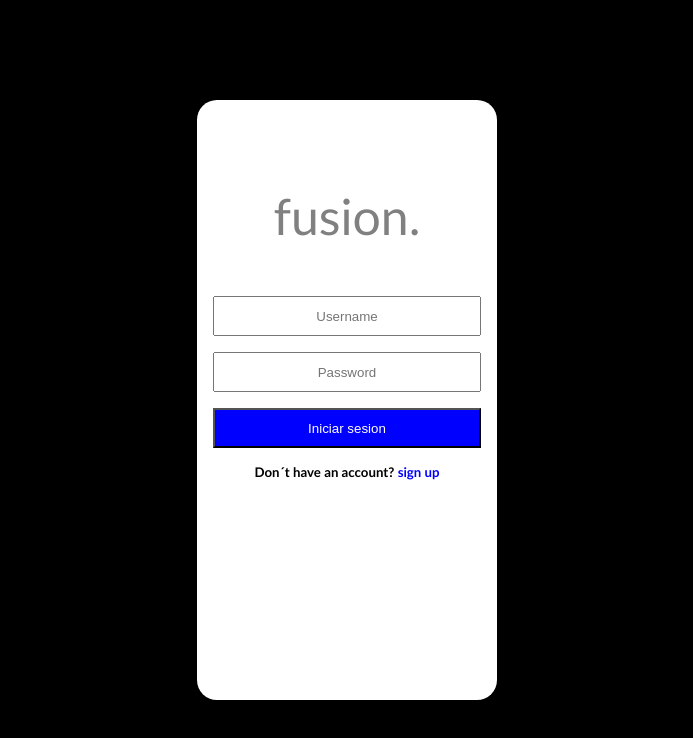
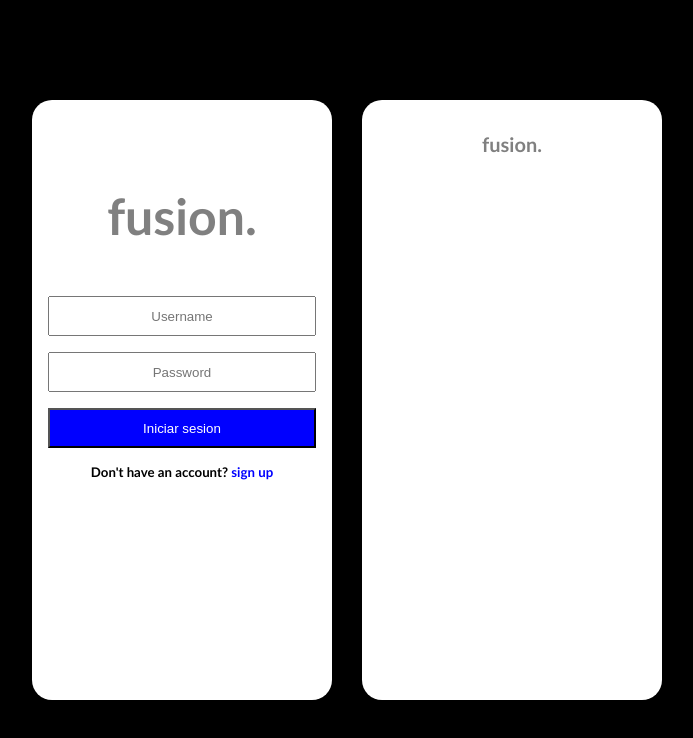
Before and after one commit to derlachispa/PruebaMartes25, a plain HTML site: page tp02/index.html in a window 1280 px wide. Shown: the whole page, without its empty margins (293-986 px from the left). Drawn offline with Linux system fonts and the light colour scheme.

Commit message:
inicio segunda tarjeta

```diff
--- a/tp02/css/estilo.css
+++ b/tp02/css/estilo.css
@@ -7,6 +7,13 @@
 .principal{
     position: relative;
     place-items: center;
+    display: flex;
+    gap: 30px;
+}
+
+.tarjeta1{
+    position: relative;
+    place-items: center;
     width: 300px;
     height: 600px;
     background-color: rgb(255, 255, 255);
@@ -14,6 +21,14 @@
     padding: 1em;
 }
 
+.tarjeta2{
+    width: 300px;
+    height: 600px;
+    background-color: rgb(255, 255, 255);
+    border-radius: 20px 20px 20px 20px;
+    padding: 1em;
+    padding-top: 2em;
+}
 
 html, body {
     background-color: black;
@@ -24,10 +39,16 @@ html, body {
     font-family: 'Gill Sans', 'Gill Sans MT', Calibri, 'Trebuchet MS', sans-serif;
 }
 
-.titulo{
+.titulo1{
     margin-top: 70px;
     font-size: 50px;
     color: gray;
+}
+
+.titulo2{
+    text-align: center;
+    color: gray;
+    font-size: 20px;
 }
 
 .datos{
--- a/tp02/index.html
+++ b/tp02/index.html
@@ -7,12 +7,13 @@
     <title>Login</title>
 </head>
 <body>
-
     <section class="principal">
 
-        <div class="titulo">
+        <div class="tarjeta1">
 
-            fusion.
+            <div class="titulo1">
+
+            <b>fusion.</b>
 
             </div>
 
@@ -28,11 +29,22 @@
 
             <div class="signup">
 
-        <h5>Don´t have an account? <a>sign up</a></h5>
+            <h5>Don't have an account? <a>sign up</a></h5>
+
+            </div>
+
+        </div>
+
+        <div class="tarjeta2">
+
+            <div class="titulo2">
+
+                <b>fusion.</b>
+
+            </div>
 
         </div>
 
     </section>
-
 </body>
 </html>
```
Also changed, not shown: portafolios/css/estiloPF.css (+1 -1 lines). Lines whose indentation alone changed are shown as unchanged.
